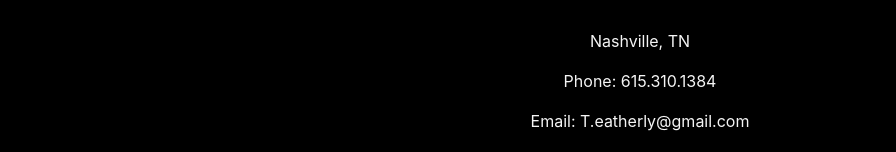
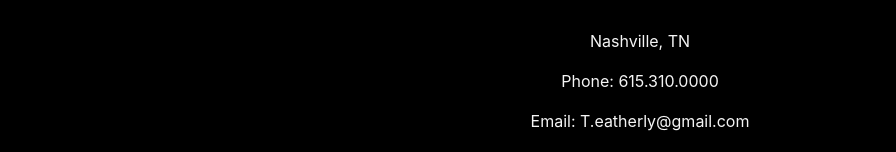
Before and after one commit to git-theresa/Portfolio, a React (Create React App) app: page /Portfolio/contact in a window 1280 px wide. Shown: the part 569-721 px from the top of the page, without its empty margins (0-896 px from the left). Built offline with nearby package versions, Linux system fonts and the light colour scheme.

Commit message:
changes to contact info

```diff
--- a/src/components/pages/About.js
+++ b/src/components/pages/About.js
@@ -33,7 +33,7 @@ function About() {
   <Card>
     <Card.Img variant="top" src={Image} alt="keyboard" />
        <Card.Footer>
-      <Button size="md" variant="dark" href="https://www.linkedin.com/in/theresa-eatherly-4362b14a/" target="_blank">Join My Network</Button>
+      <Button size="md" variant="dark" href="https://www.linkedin.com/in/theresa-eatherly/" target="_blank">Join My Network</Button>
     </Card.Footer>
   </Card>
   <Card>
--- a/src/components/pages/Contact.js
+++ b/src/components/pages/Contact.js
@@ -19,7 +19,7 @@ function Contact(props) {
         </p>
         <p>
           <i class="fa fa-phone fa-fw w3-text-white w3-xxlarge w3-margin-right"></i>{" "}
-          Phone: 615.310.1384
+          Phone: 615.310.0000
         </p>
         <p>
           <i class="fa fa-envelope fa-fw w3-text-white w3-xxlarge w3-margin-right"></i>{" "}
```
